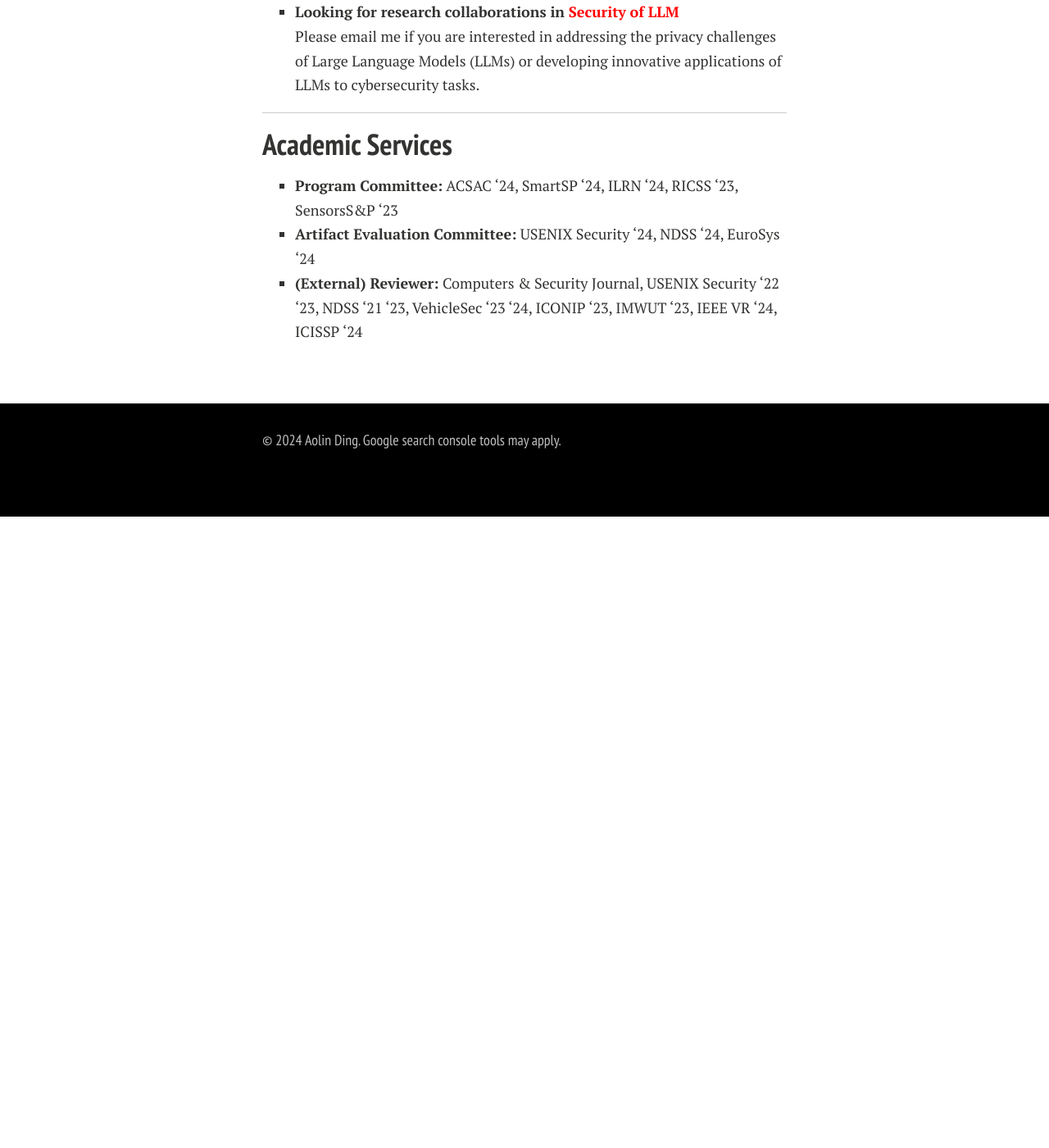
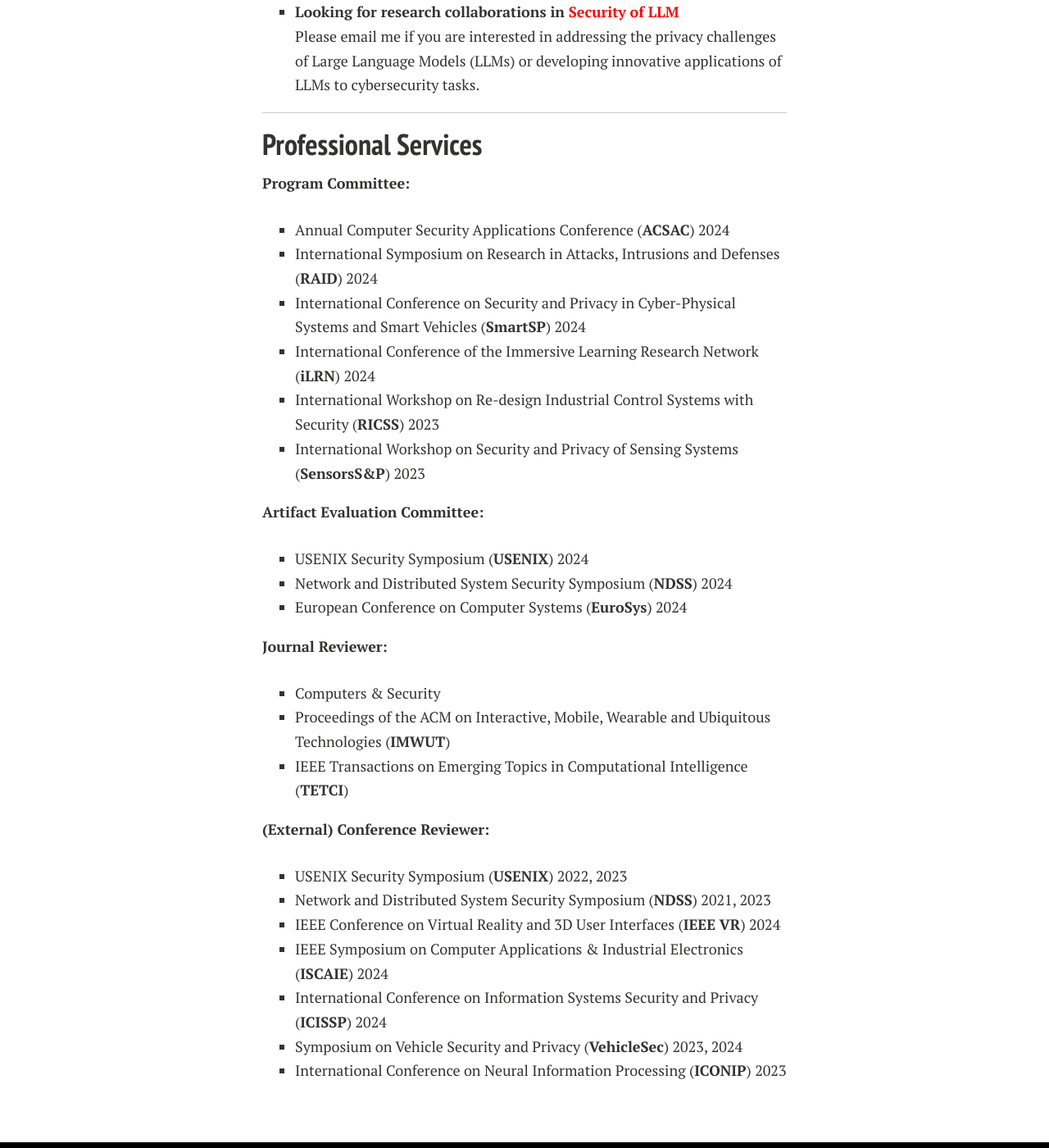
Before and after one commit to aolind/aolind.github.io, a Jekyll site: the page built from index.md, in a window 1280 px wide and 1400 px high, scrolled down 423 px. Shown: the whole window at 82% size. Built offline with Jekyll 4.4.1, drawn with Linux system fonts in a browser that asks for light colours; nearby versions of some CDN libraries; comment, search, counter and statistics services are not loaded; a style sheet for code colours, icons or effects is not loaded; our own code applies the rules of GitHub Pages for plain Markdown files; before the commit the page ends 1053 px from its top, so only the background shows below that.

Commit message:
Update services

```diff
--- a/index.md
+++ b/index.md
@@ -11,8 +11,32 @@ Please email me if you are interested in addressing the privacy challenges of La
 
 ---
 
-## Academic Services
+## Professional Services
 
-- **Program Committee:** ACSAC '24, SmartSP '24, ILRN '24, RICSS '23, SensorsS&P '23
-- **Artifact Evaluation Committee:** USENIX Security '24, NDSS '24, EuroSys '24
-- **(External) Reviewer:** Computers & Security Journal, USENIX Security '22 '23, NDSS '21 '23, VehicleSec '23 '24, ICONIP '23, IMWUT '23, IEEE VR '24, ICISSP '24
+**Program Committee:**
+- Annual Computer Security Applications Conference (**ACSAC**) 2024
+- International Symposium on Research in Attacks, Intrusions and Defenses (**RAID**) 2024
+- International Conference on Security and Privacy in Cyber-Physical Systems and Smart Vehicles (**SmartSP**) 2024
+- International Conference of the Immersive Learning Research Network (**iLRN**) 2024
+- International Workshop on Re-design Industrial Control Systems with Security (**RICSS**) 2023
+- International Workshop on Security and Privacy of Sensing Systems (**SensorsS&P**) 2023
+
+**Artifact Evaluation Committee:**
+- USENIX Security Symposium (**USENIX**) 2024
+- Network and Distributed System Security Symposium (**NDSS**) 2024
+- European Conference on Computer Systems (**EuroSys**) 2024
+
+**Journal Reviewer:**
+- Computers & Security
+- Proceedings of the ACM on Interactive, Mobile, Wearable and Ubiquitous Technologies (**IMWUT**)
+- IEEE Transactions on Emerging Topics in Computational Intelligence (**TETCI**)
+
+
+**(External) Conference Reviewer:**
+- USENIX Security Symposium (**USENIX**) 2022, 2023
+- Network and Distributed System Security Symposium (**NDSS**) 2021, 2023
+- IEEE Conference on Virtual Reality and 3D User Interfaces (**IEEE VR**) 2024
+- IEEE Symposium on Computer Applications & Industrial Electronics (**ISCAIE**) 2024
+- International Conference on Information Systems Security and Privacy (**ICISSP**) 2024
+- Symposium on Vehicle Security and Privacy (**VehicleSec**) 2023, 2024
+- International Conference on Neural Information Processing (**ICONIP**) 2023
```
